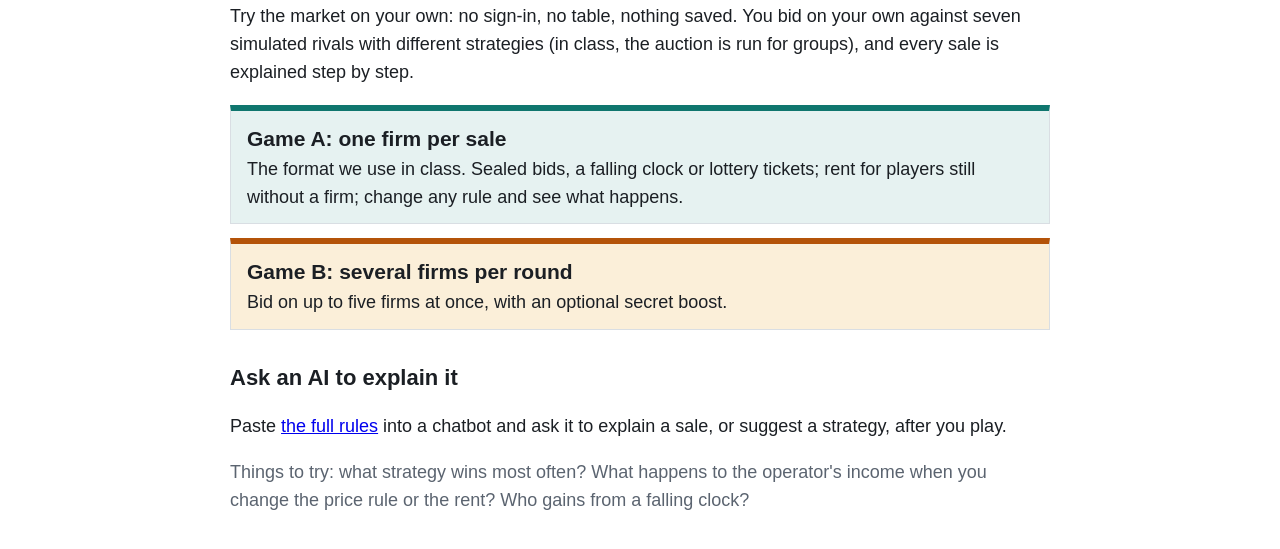
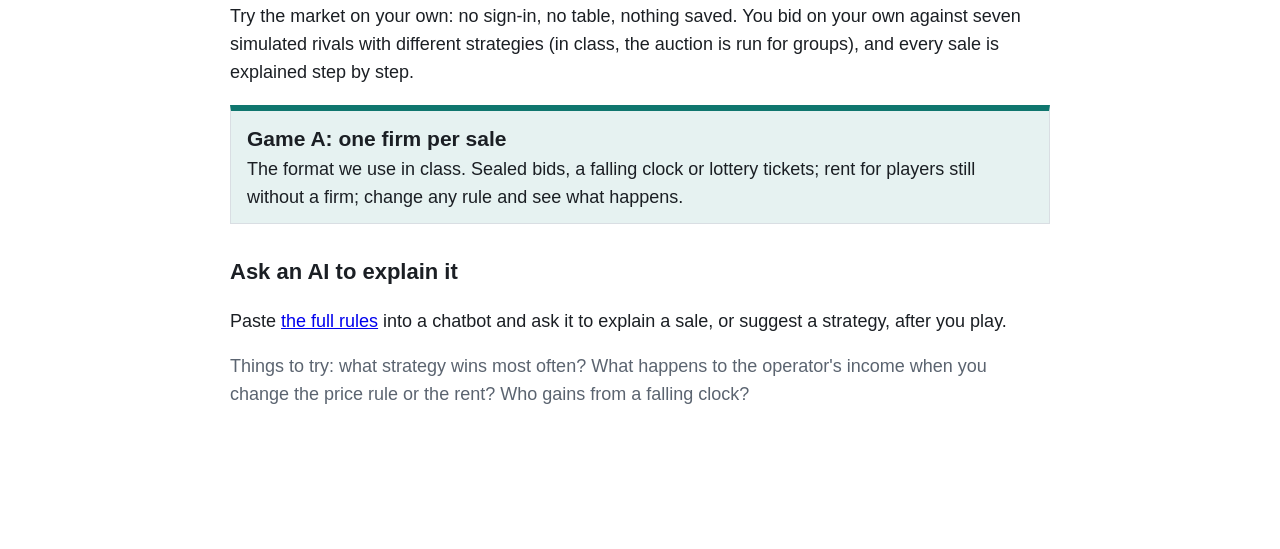
Before and after one commit to jameskstew/udc-auction-practice, a plain HTML site: page index.html in a window 1280 px wide. Shown: the part 143-692 px from the top of the page. Drawn offline with Linux system fonts and the light colour scheme.

Commit message:
Hide Game B link from practice index

```diff
--- a/index.html
+++ b/index.html
@@ -8,7 +8,6 @@ a.card.b{border-top-color:#b45309;background:#fbefd9}a.card strong{font-size:21p
 <h1>Practise the auction</h1>
 <p>Try the market on your own: no sign-in, no table, nothing saved. You bid on your own against seven simulated rivals with different strategies (in class, the auction is run for groups), and every sale is explained step by step.</p>
 <a class=card href="game-a.html"><strong>Game A: one firm per sale</strong><br>The format we use in class. Sealed bids, a falling clock or lottery tickets; rent for players still without a firm; change any rule and see what happens.</a>
-<a class=card href="game-b.html" style="border-top-color:#b45309;background:#fbefd9"><strong>Game B: several firms per round</strong><br>Bid on up to five firms at once, with an optional secret boost.</a>
 <h2>Ask an AI to explain it</h2><p>Paste <a href="rules_for_AI.md">the full rules</a> into a chatbot and ask it to explain a sale, or suggest a strategy, after you play.</p>
 <p class=muted>Things to try: what strategy wins most often? What happens to the operator's income when you change the price rule or the rent? Who gains from a falling clock?</p>
 </main></body></html>
```
